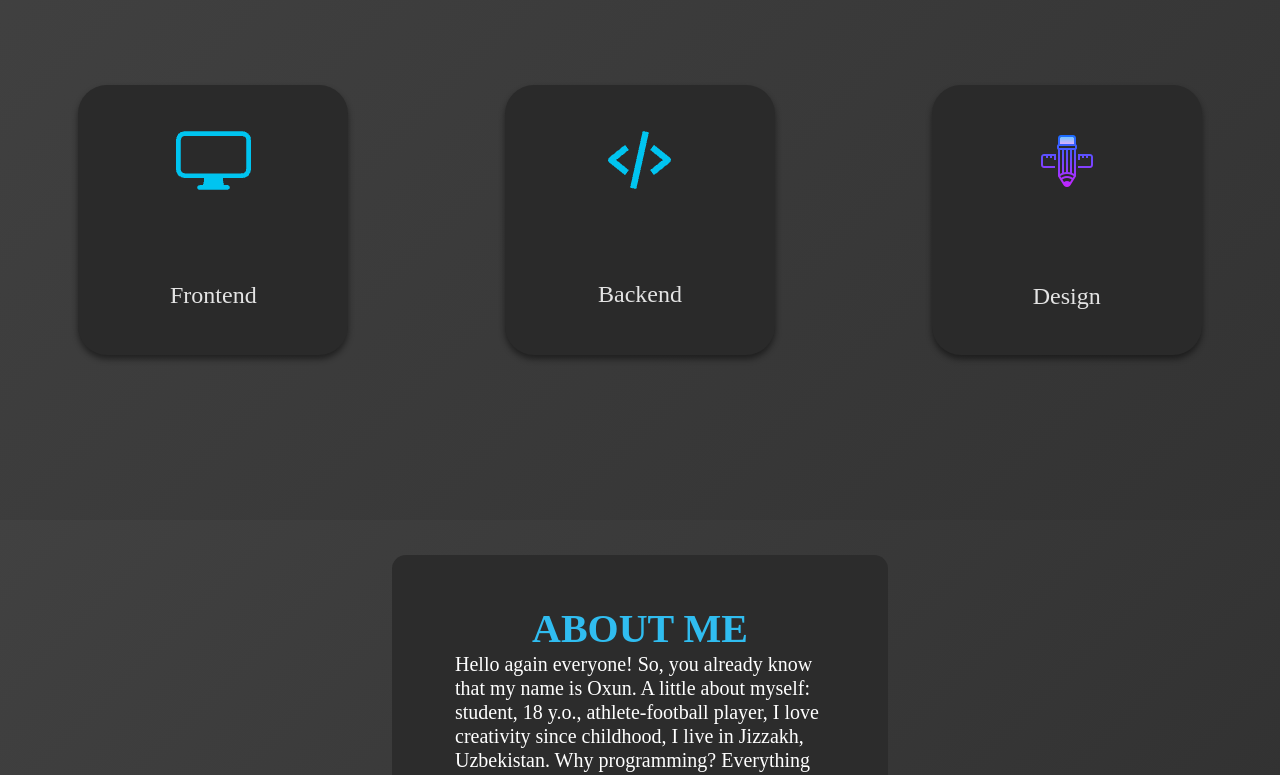
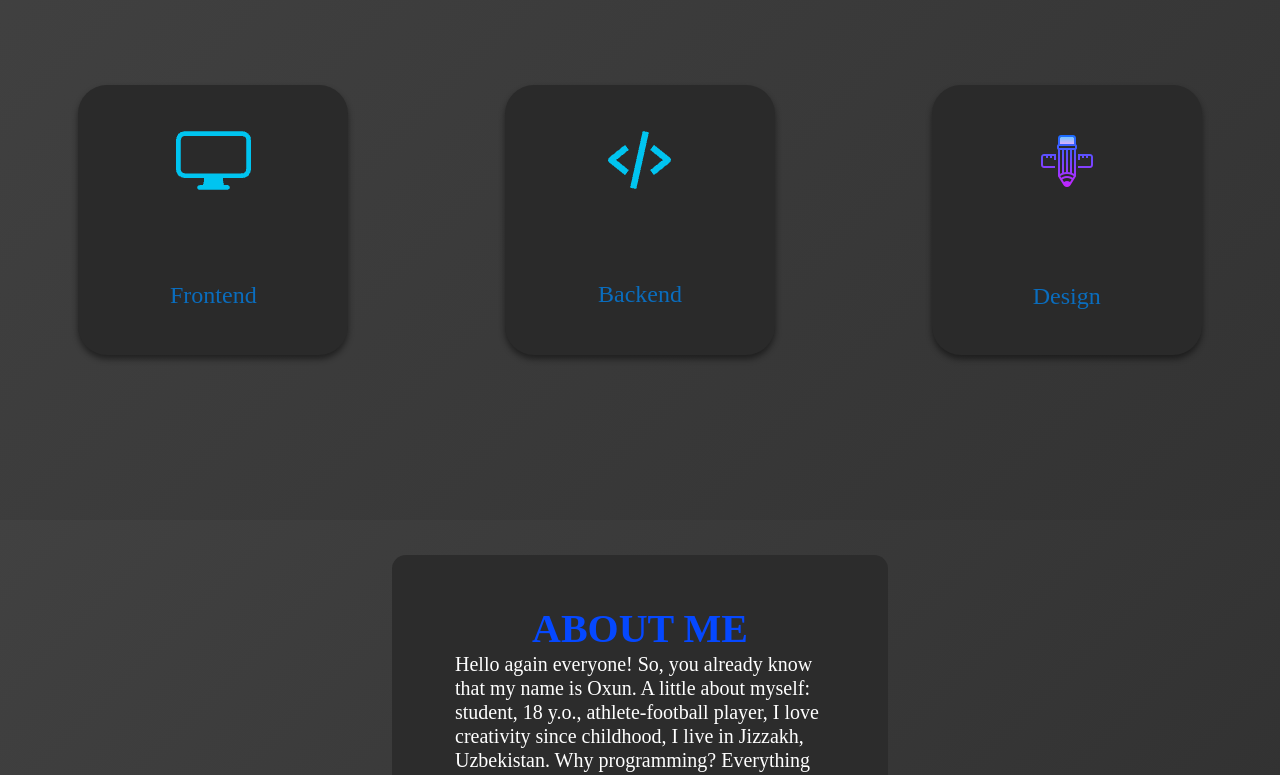
Before and after one commit to meliboyev-0/meliboyev-0.github.io, a plain HTML site: page index.html in a window 1280 px wide. Shown: the part 771-1546 px from the top of the page. Drawn offline with Linux system fonts and the light colour scheme; a web font is replaced by a local one.

Commit message:
Update style.css

```diff
--- a/style.css
+++ b/style.css
@@ -155,7 +155,7 @@ header .header_menu .img_me img {
     font-size: 40px;
     text-align: center;
     padding-top: 50px;
-    color: rgb(48, 189, 240);
+    color: rgb(5, 72, 255);
 }
 
 .tech {
@@ -179,7 +179,7 @@ header .header_menu .img_me img {
 }
 
 .two_page .technology h3 {
-    color: rgb(228, 228, 228);
+    color: rgb(10, 109, 190);
     font-family: Arodora Pro;
     font-size: 24px;
     font-weight: 300;
@@ -191,7 +191,7 @@ header .header_menu .img_me img {
     content: '';
     height: 270px;
     width: 270px;
-    border: 2px solid red;
+    border: 2px solid rgb(104, 5, 134);
     border-radius: 29px;
     z-index: 1;
     transition: 0.3s;
```
